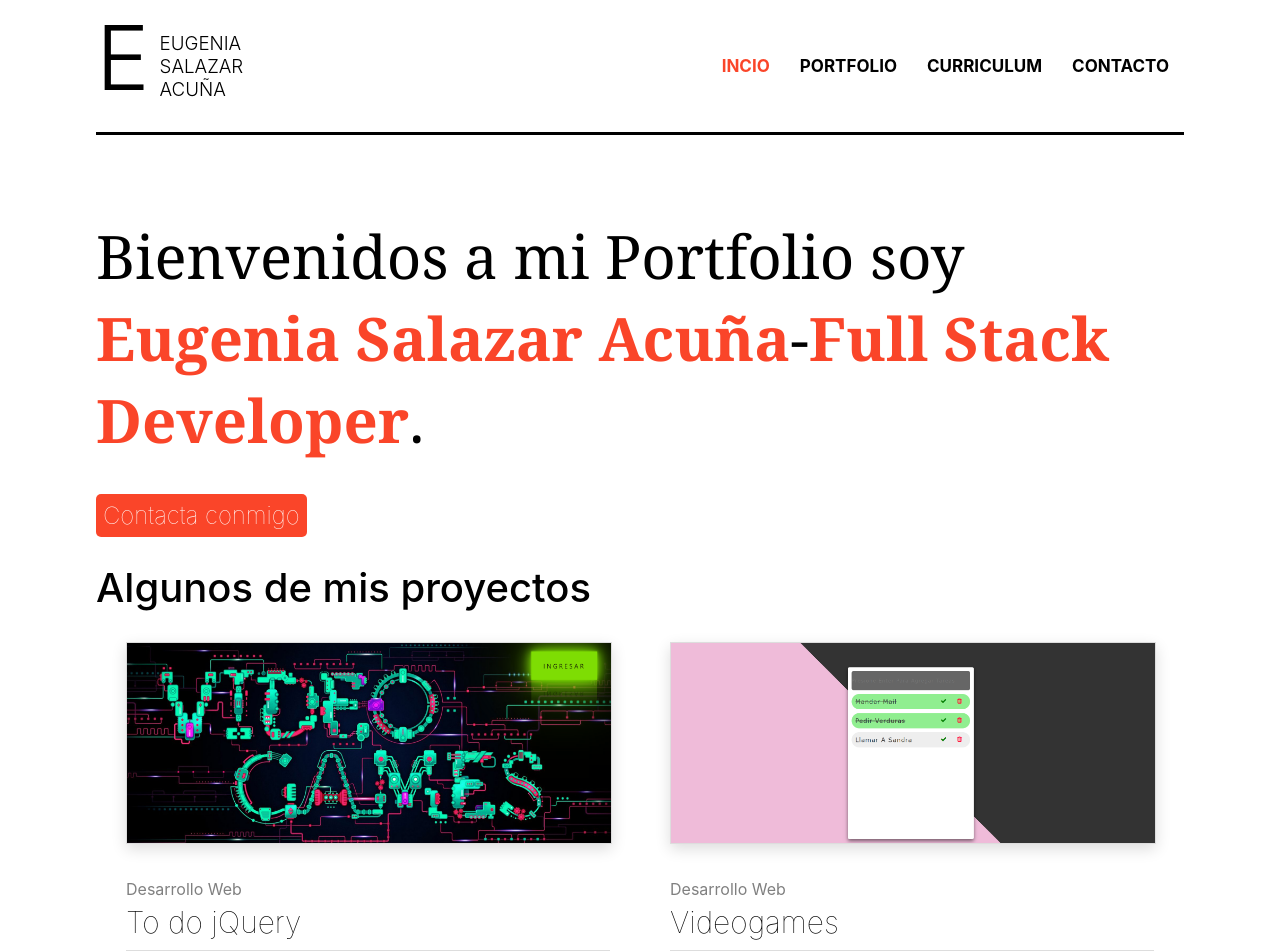
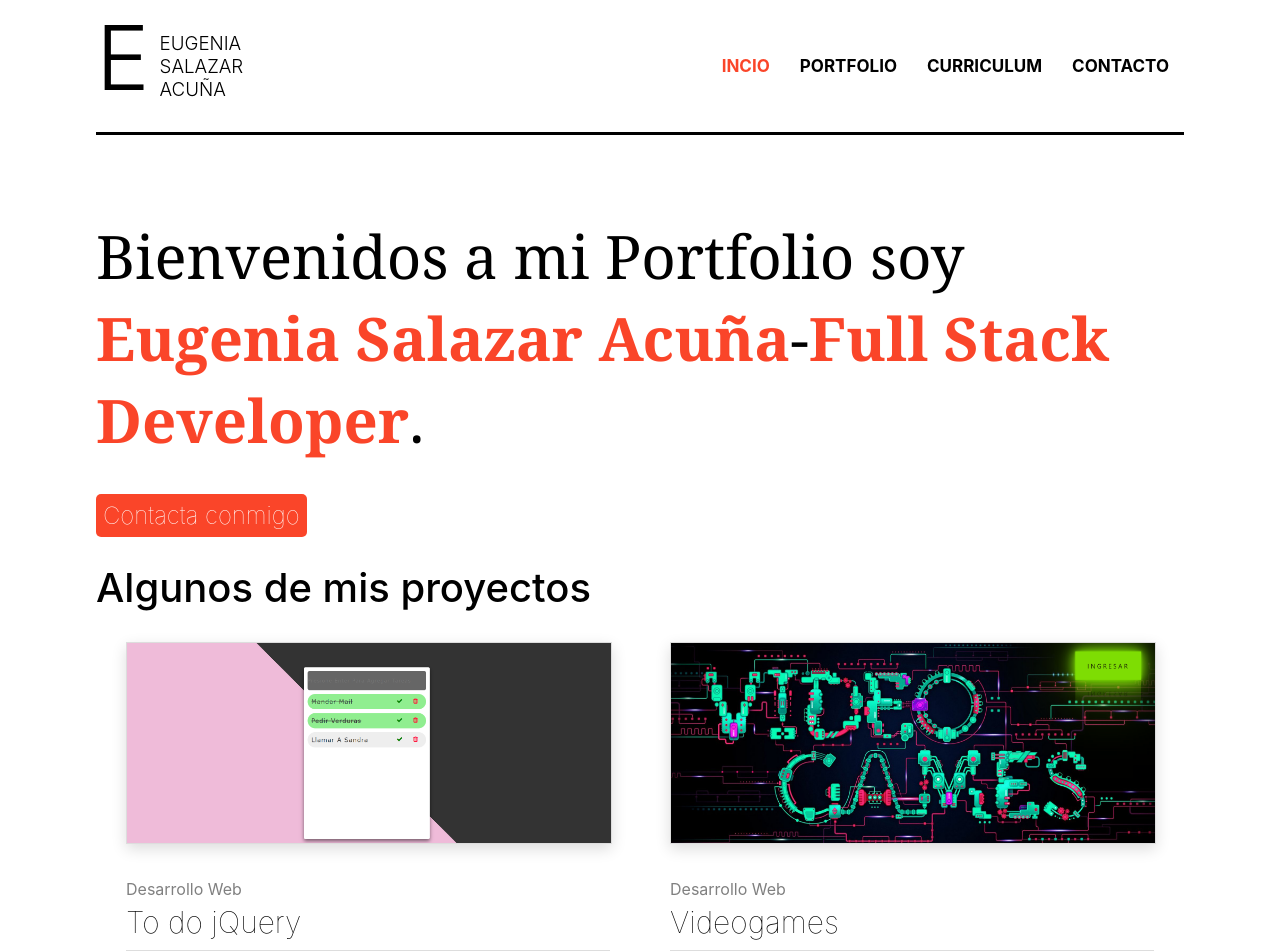
Before and after one commit to eusalazar/portafolio-dev, a React (Create React App) app: page /inicio in a window 1280 px wide. Shown: the top 952 px of the page. Built offline with nearby package versions, Linux system fonts and the light colour scheme.

Commit message:
cambios en la imagen de los proyectos

```diff
--- a/src/data/proyectos.js
+++ b/src/data/proyectos.js
@@ -7,7 +7,7 @@ export const proyectos = [
         'gitHub':'https://github.com/eusalazar/to-do',
         'categoria':'Desarrollo Web',
         'descripcion': 'Utilice jQuery que una biblioteca de JavaScript rápida, pequeña y rica en funciones para desarrollar un pequeño proyecto de tareas donde el usuario puede añadir ,eliminar y marcar tareas ya completadas.',
-        'thumbnail': '/images/videogames.png'
+        'thumbnail': '/images/todo-jquerys.png'
     },
     {
         'id':'videogames',
@@ -17,7 +17,7 @@ export const proyectos = [
         'gitHub' : 'https://github.com/eusalazar/videogames',
         'categoria':'Desarrollo Web',
         'descripcion': 'Aplicación de diseño neon dedicada a encontrar información de más de 500.000 API de base de datos de juegos. Donde los usuarios pueden filtrar, ordenar, aprender e incluso crear su propio registro de juegos.Construimos esta app utilizando React, Redux, Express, Node y Sequelize- Postgres.',
-        'thumbnail': '/images/todo-jquerys.png'
+        'thumbnail': '/images/videogames.png'
     },
     {
         'id':'reloj-digital',
```
